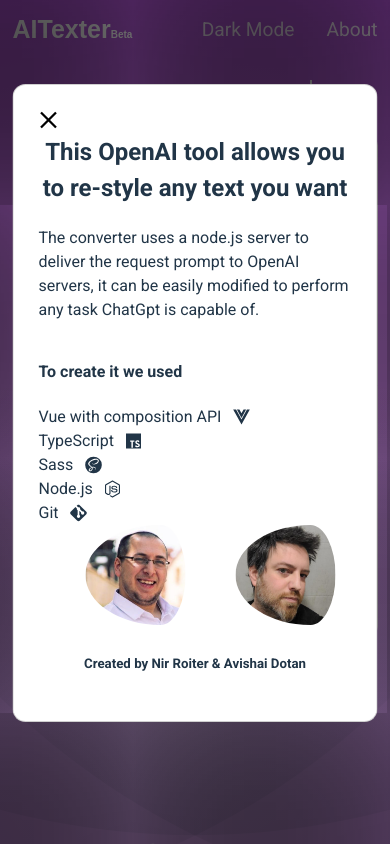
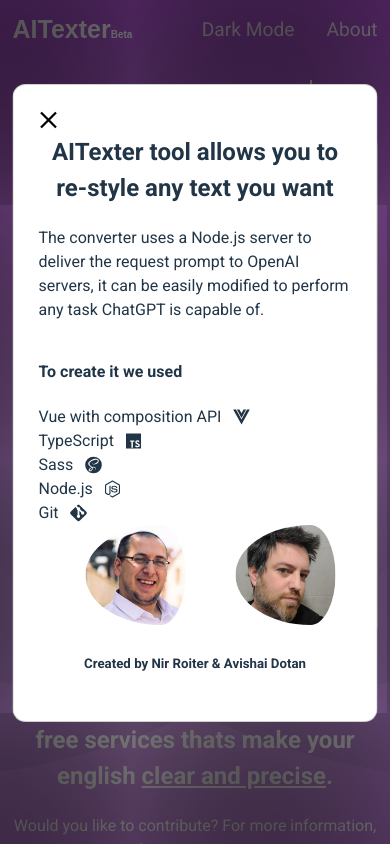
Before and after one commit to Nirosss/AiTexter, a Vue app: page / in a window 390 px wide. Both pictures are taken after a click on the button "About". Shown: the top 844 px of the page. Built offline with nearby package versions, Linux system fonts and the light colour scheme; a web font is replaced by a local one.

Commit message:
change modal text fix responsivness

```diff
--- a/src/assets/styles/cmps/inputoutput.scss
+++ b/src/assets/styles/cmps/inputoutput.scss
@@ -80,6 +80,10 @@ h1 {
   justify-content: center;
   grid-template-columns: 100%;
   grid-template-rows: 250px 250px;
+
+  @media screen and (width <= 350px) {
+    margin-block-start: 20px;
+  }
 
   .user-input button,
   .ai-output button {
@@ -281,8 +285,12 @@ h1 {
   h2 {
     margin-block-start: 200px;
 
+    @media screen and (width <=800px) {
+      margin-block-start: 50px;
+    }
+
     @media screen and (width <=350px) {
-      margin-block-start: 50px;
+      margin-block-start: 20px;
     }
 
     color: white;
@@ -301,6 +309,6 @@ h1 {
 
 .anim-typewriter {
   @media screen and (width <=350px) {
-    font-size: 15px;
+    display: none;
   }
 }
--- a/src/components/AboutModal.vue
+++ b/src/components/AboutModal.vue
@@ -16,10 +16,10 @@
       </svg>
     </button>
     <div class="about-intro">
-      <h2>This OpenAI tool allows you to re-style any text you want</h2>
+      <h2>AITexter tool allows you to re-style any text you want</h2>
       <p>
-        The converter uses a node.js server to deliver the request prompt to
-        OpenAI servers, it can be easily modified to perform any task ChatGpt is
+        The converter uses a Node.js server to deliver the request prompt to
+        OpenAI servers, it can be easily modified to perform any task ChatGPT is
         capable of.
       </p>
     </div>
--- a/src/components/InputOutput.vue
+++ b/src/components/InputOutput.vue
@@ -177,7 +177,7 @@ const options = [
 
         <section class="about-tool">
             <h2>AITexter is free tool powered by free services thats make your english <span>clear and precise</span>.</h2>
-            <p>Want to contribute? Please contact us for details. You can find more information on the about page.</p>
+            <p>Would you like to contribute? For more information, please contact us.</p>
         </section>
     </main>
 </template>
```
